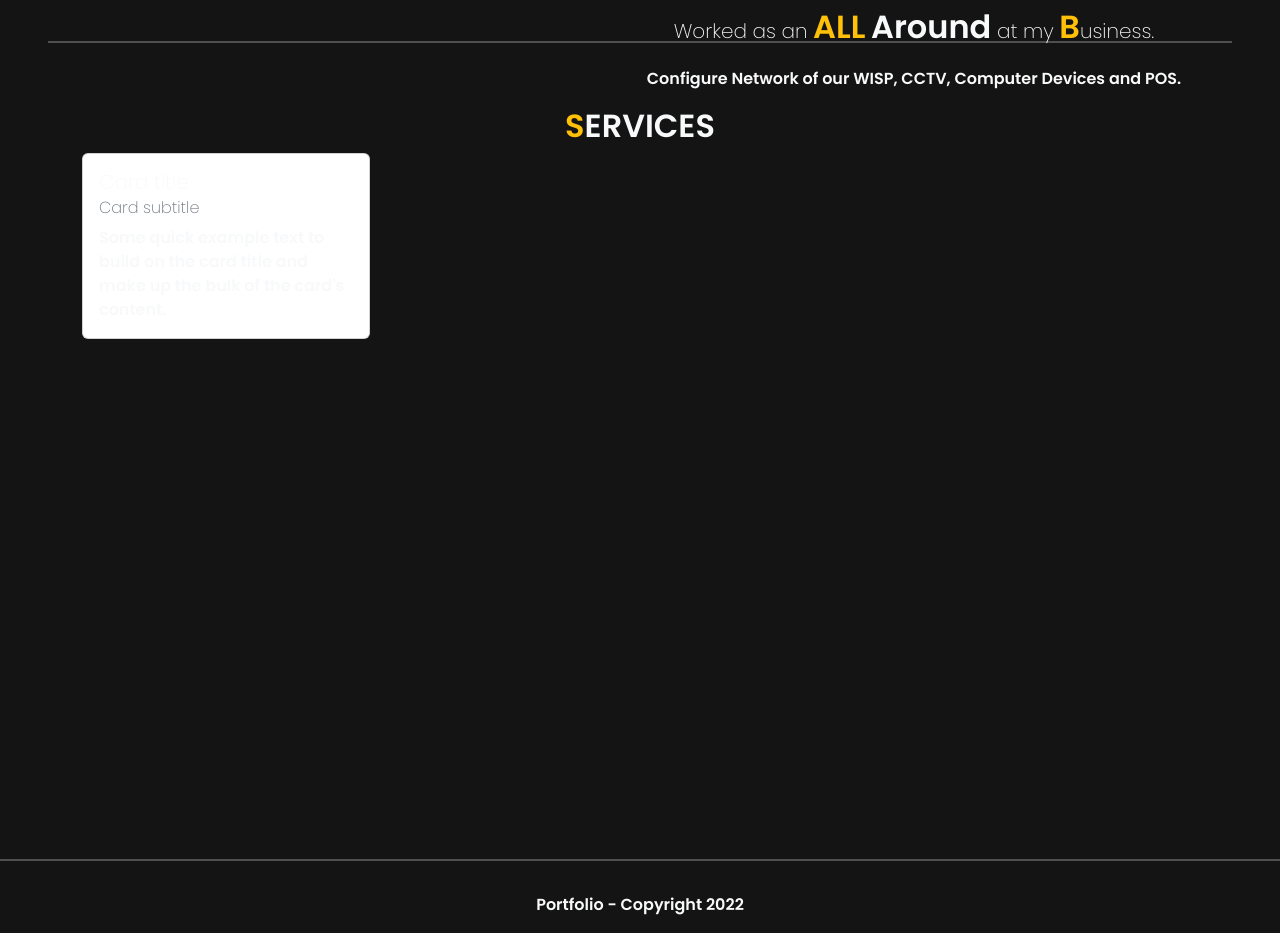
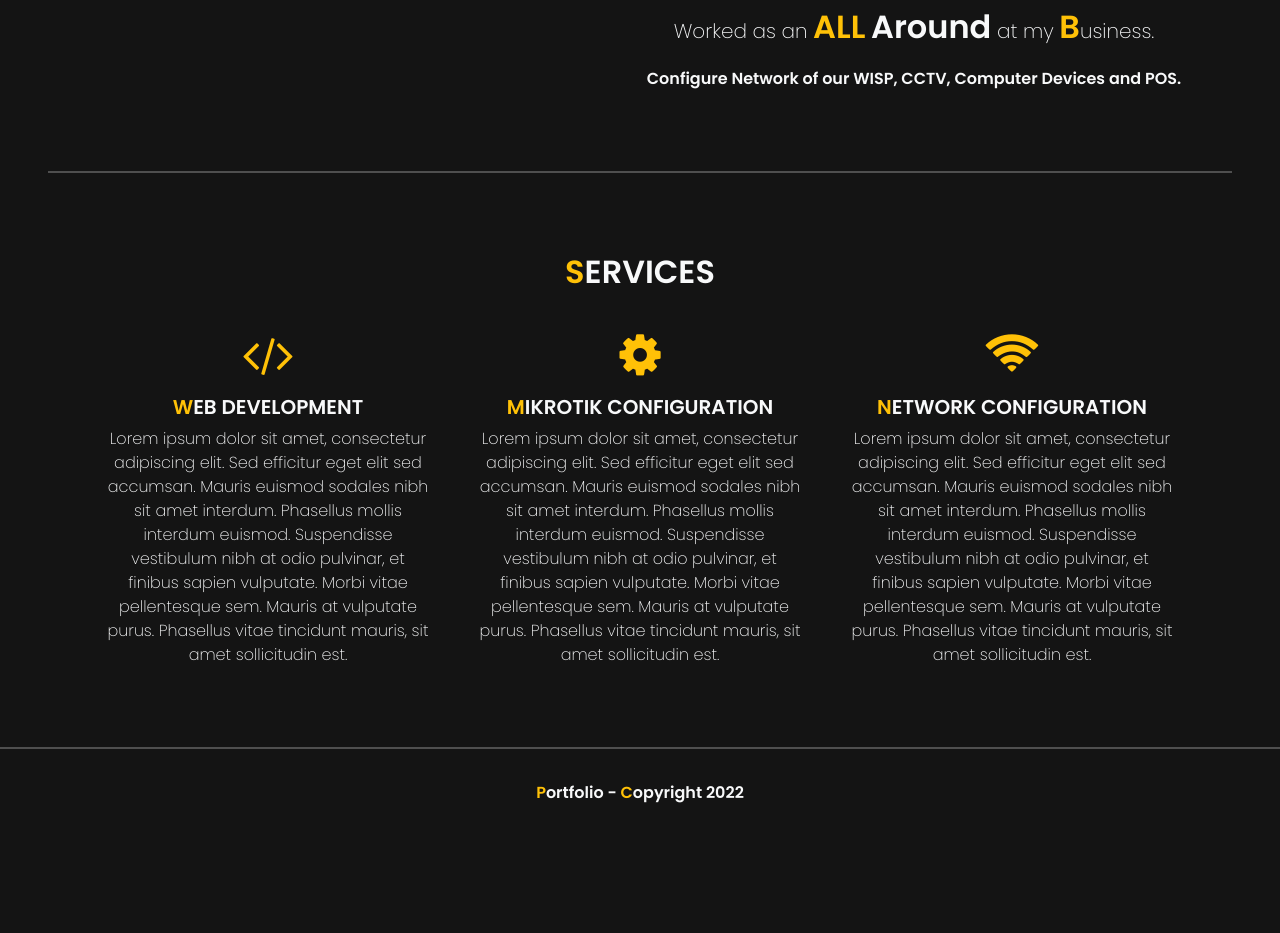
Before and after one commit to burshiki/portfolio, a plain HTML site: page index.html in a window 1280 px wide. Shown: the part 1545-2478 px from the top of the page. After the commit the page ends 2366 px from the top, so only its background shows below. Drawn offline with nearby package versions, Linux system fonts and the light colour scheme.

Commit message:
final touch

```diff
--- a/index.html
+++ b/index.html
@@ -35,12 +35,15 @@
     </nav>
     <section class="text-light p-5 text-center">
         <div class="container">
-            <div class="d-flex justify-content-between">
+            <div class="d-flex justify-content-center">
                 <div>
                     <p class="fw-light"">hi, it's me</p>
-                    <h1 class="fw-bold">LOUIE JOHN MANUEL LAURO</h1>
+                    <h1 class="fw-bold"><span class="text-warning">L</span>OUIE <span class="text-warning">J</span>OHN <span class="text-warning">M</span>ANUEL <span class="text-warning">L</span>AURO</h1>
+                    <p class="lead fs-6">Lorem ipsum dolor sit amet, consectetur adipiscing elit. Sed efficitur eget elit sed accumsan. Mauris euismod sodales nibh sit amet interdum. Phasellus mollis interdum euismod. Suspendisse vestibulum nibh at odio pulvinar, et finibus sapien vulputate. Morbi vitae pellentesque sem. Mauris at vulputate purus. Phasellus vitae tincidunt mauris, sit amet sollicitudin est.</p>
                 </div>
-                <img class="img-fluid w-25" src="me1.jpg" alt="">
+                <div class="px-3">
+                    <img class="img-fluid w-50" src="me1.jpg" alt="">
+                </div>
             </div>
         </div>
     </section>
@@ -48,12 +51,13 @@
 <hr class="m-5">
 <section class="text-light p-3">
     <div class="container">
+        <h1 class="fs-2 text-center"><span class="text-warning fw-bold">A</span>BOUT <span class="text-warning fw-bold">M</span>E</h1>
         <div class="d-flex align-items-center">
             <div class="flex-shrink-0">
               <img class="img-fluid" src="me2.jpg" alt="..." style="width: 500px;">
             </div>
             <div class="flex-grow-1 ms-5 text-center">
-                <h1 class="fs-2"><span class="text-warning fw-bold">A</span>BOUT <span class="text-warning fw-bold">M</span>E</h1>
+
                 <h5 class="fw-bold fs-4 py-3">2<span class="border-bottom">01</span>4</h5>
                 <p class="lead">
                     Graduated as an <span class="text-warning fw-bold fs-2">IT</span> at <span class="text-warning fw-bold fs-2">U</span>niversity of <span class="text-warning fw-bold fs-2">M</span>indanao
@@ -80,23 +84,35 @@
 <hr class="m-5">
 <section class="text-light p-3">
     <div class="container">
-        <div class="text-center">
+        <div class="text-center p-3">
             <h1 class="fs-2"><span class="text-warning fw-bold">S</span>ERVICES</h1>
         </div>
-        <div class="card" style="width: 18rem;">
-            <div class="card-body">
-                <h5 class="card-title">Card title</h5>
-                <h6 class="card-subtitle mb-2 text-muted">Card subtitle</h6>
-                <p class="card-text">Some quick example text to build on the card title and make up the bulk of the card's content.</p>
+
+        <div class="d-flex justify-content-between">
+            <div class="text-light text-center px-4">
+                <i class="fa fa-code p-3 fa-3x text-warning"></i>
+                <h5 class="fw-bold"><span class="text-warning">W</span>EB DEVELOPMENT</h5>
+                <p class="lead fs-6">Lorem ipsum dolor sit amet, consectetur adipiscing elit. Sed efficitur eget elit sed accumsan. Mauris euismod sodales nibh sit amet interdum. Phasellus mollis interdum euismod. Suspendisse vestibulum nibh at odio pulvinar, et finibus sapien vulputate. Morbi vitae pellentesque sem. Mauris at vulputate purus. Phasellus vitae tincidunt mauris, sit amet sollicitudin est.</p>
+            </div>
+            <div class="text-light text-center px-4">
+                <i class="fa fa-gear p-3 fa-3x text-warning"></i>
+                <h5 class="fw-bold"><span class="text-warning">M</span>IKROTIK CONFIGURATION</h5>
+                <p class="lead fs-6">Lorem ipsum dolor sit amet, consectetur adipiscing elit. Sed efficitur eget elit sed accumsan. Mauris euismod sodales nibh sit amet interdum. Phasellus mollis interdum euismod. Suspendisse vestibulum nibh at odio pulvinar, et finibus sapien vulputate. Morbi vitae pellentesque sem. Mauris at vulputate purus. Phasellus vitae tincidunt mauris, sit amet sollicitudin est.</p>
+            </div>
+            <div class="text-light text-center px-4">
+                <i class="fa fa-wifi p-3 fa-3x text-warning"></i>
+                <h5 class="fw-bold"><span class="text-warning">N</span>ETWORK CONFIGURATION</h5>
+                <p class="lead fs-6">Lorem ipsum dolor sit amet, consectetur adipiscing elit. Sed efficitur eget elit sed accumsan. Mauris euismod sodales nibh sit amet interdum. Phasellus mollis interdum euismod. Suspendisse vestibulum nibh at odio pulvinar, et finibus sapien vulputate. Morbi vitae pellentesque sem. Mauris at vulputate purus. Phasellus vitae tincidunt mauris, sit amet sollicitudin est.</p>
             </div>
         </div>
+
     </div>
 </section>
 <hr class="mt-5">
 <footer class="p-3 text-light">
     <div class="container">
         <div class="text-center fw-bold">
-            Portfolio - Copyright 2022
+            <span class="text-warning">P</span>ortfolio - <span class="text-warning">C</span>opyright 2022
         </div>
     </div>
 </footer>
--- a/styles.css
+++ b/styles.css
@@ -15,7 +15,7 @@
 }
 
 
-header, section {
+header {
     height: 90vh;
     /* background-image: url("stars.jpg");
     background-position: center;
```
